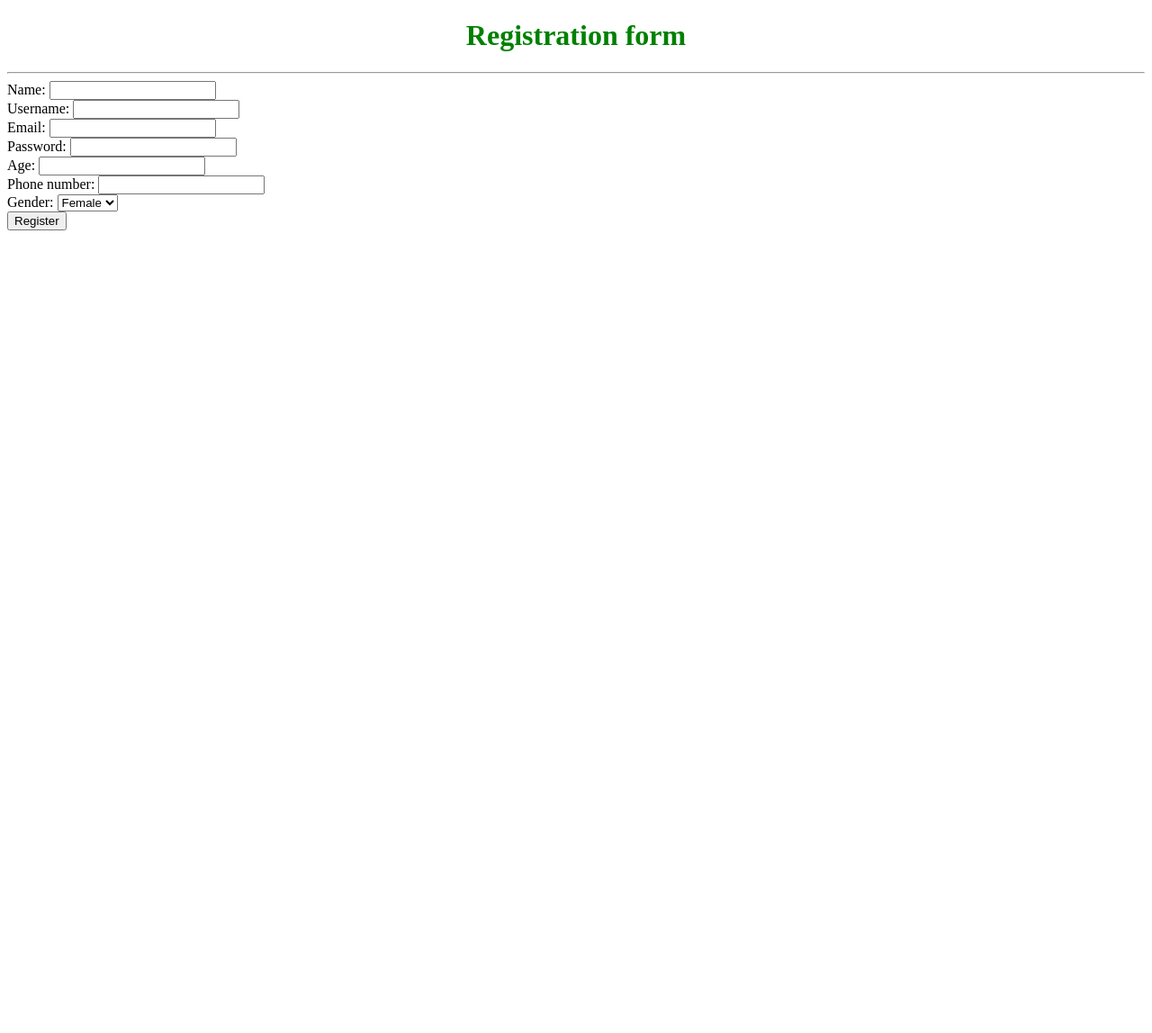
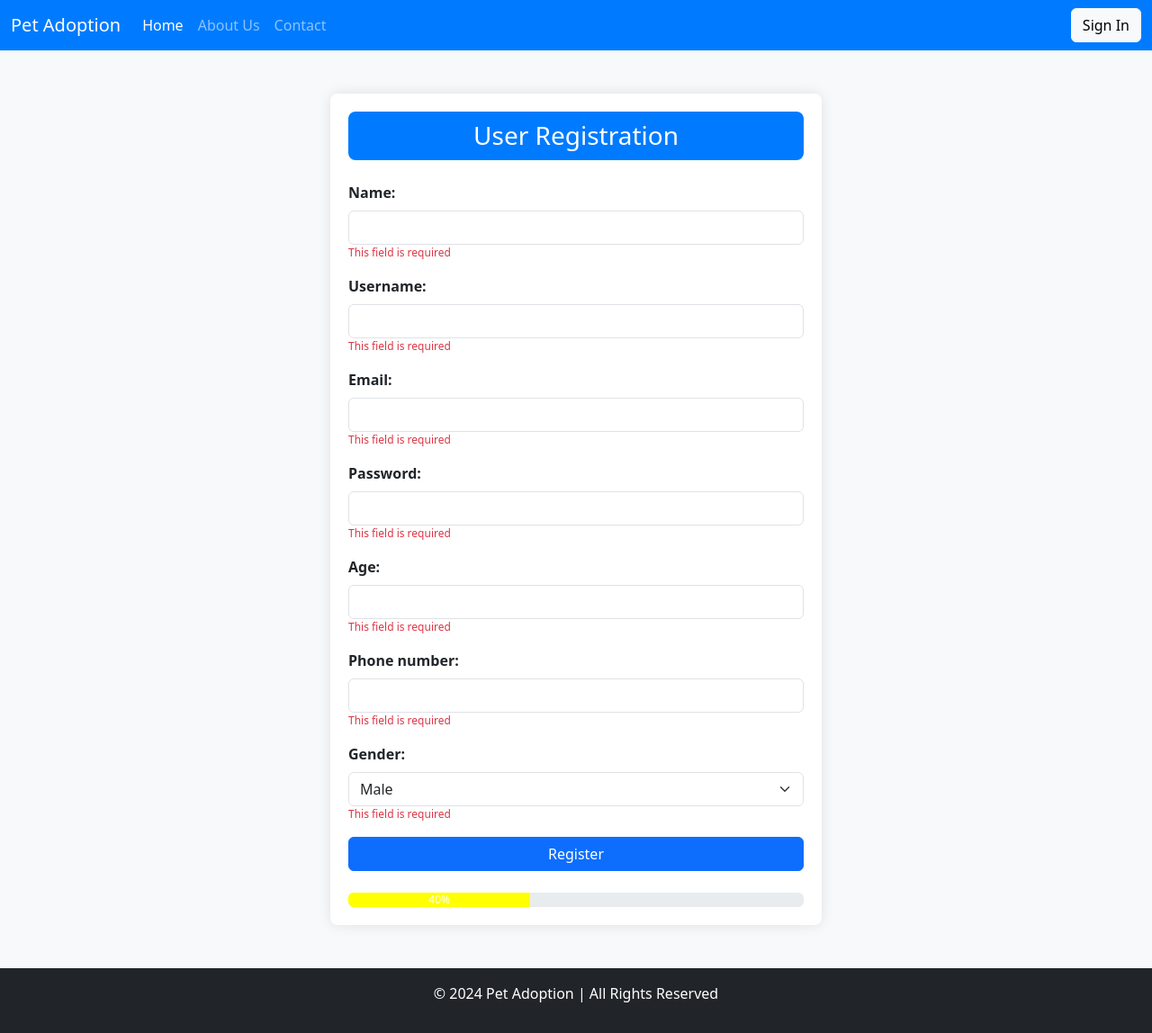
Before and after one commit to alicmerjem/Foundations-of-Web-Development, a plain HTML site: page registration.html in a window 1280 px wide. Shown: the whole page at 90% size. Before the commit the page ends 800 px from the top, so only its background shows below. Drawn offline with nearby package versions, Linux system fonts and the light colour scheme.

Commit message:
bootstrap p1

```diff
--- a/registration.html
+++ b/registration.html
@@ -3,41 +3,137 @@
 <head>
     <meta charset="UTF-8">
     <meta name="viewport" content="width=device-width, initial-scale=1.0">
+    <link href="https://cdn.jsdelivr.net/npm/bootstrap@5.3.0-alpha1/dist/css/bootstrap.min.css" rel="stylesheet">
     <link rel="stylesheet" type="text/css" href="stylesheets.css">
     <title>Registration</title>
+    <style>
+        body {
+            background-color: #f8f9fa;
+        }
+        .navbar {
+            background-color: #007bff;
+        }
+        .form-container {
+            background-color: white;
+            padding: 20px;
+            border-radius: 8px;
+            box-shadow: 0px 0px 15px rgba(0, 0, 0, 0.1);
+        }
+        .form-label {
+            font-weight: bold;
+        }
+        .text-danger {
+            font-size: 12px;
+        }
+        .progress-bar {
+            background-color: yellow;
+        }
+        .user-registration-heading {
+            background-color: #007bff; /* Blue background for the title */
+            color: white; /* White text */
+            padding: 10px;
+            border-radius: 8px;
+        }
+    </style>
 </head>
 <body>
-    <h1 style="color: green;"><center>Registration form</center></h1>
-    <hr>
 
-    <form method="post">
-        <label for="fname">Name: </label>
-        <input type="text" name="fname" id="fname"> <br>
+    <!-- Navbar -->
+    <nav class="navbar navbar-expand-lg navbar-dark">
+        <div class="container-fluid">
+            <a class="navbar-brand" href="#">Pet Adoption</a>
+            <button class="navbar-toggler" type="button" data-bs-toggle="collapse" data-bs-target="#navbarNav" aria-controls="navbarNav" aria-expanded="false" aria-label="Toggle navigation">
+                <span class="navbar-toggler-icon"></span>
+            </button>
+            <div class="collapse navbar-collapse" id="navbarNav">
+                <ul class="navbar-nav me-auto">
+                    <li class="nav-item">
+                        <a class="nav-link active" href="#">Home</a>
+                    </li>
+                    <li class="nav-item">
+                        <a class="nav-link" href="#">About Us</a>
+                    </li>
+                    <li class="nav-item">
+                        <a class="nav-link" href="#">Contact</a>
+                    </li>
+                </ul>
+                <button class="btn btn-light ms-auto" type="button">Sign In</button> <!-- Aligned to the right -->
+            </div>
+        </div>
+    </nav>
 
-        <label for="lname">Username: </label>
-        <input type="text" name="uname" id="uname"> <br>
+    <!-- Registration Form -->
+    <div class="container mt-5">
+        <div class="row justify-content-center">
+            <div class="col-md-6">
+                <div class="form-container">
+                    <h3 class="user-registration-heading text-center mb-4">User Registration</h3>
 
-        <label for="emailadd">Email: </label>
-        <input type="email" name="emailadd" id="emailadd"> <br>
+                    <form method="post" novalidate>
+                        <div class="mb-3">
+                            <label for="fname" class="form-label">Name:</label>
+                            <input type="text" name="fname" id="fname" class="form-control" required>
+                            <div class="text-danger" id="fnameError">This field is required</div>
+                        </div>
 
-        <label for="pass">Password: </label>
-        <input type="password" name="pass" id="pass"> <br>
+                        <div class="mb-3">
+                            <label for="uname" class="form-label">Username:</label>
+                            <input type="text" name="uname" id="uname" class="form-control" required>
+                            <div class="text-danger" id="unameError">This field is required</div>
+                        </div>
 
-        <label for="age">Age: </label>
-        <input type="text" name="age" id="age"> <br>
+                        <div class="mb-3">
+                            <label for="emailadd" class="form-label">Email:</label>
+                            <input type="email" name="emailadd" id="emailadd" class="form-control" required>
+                            <div class="text-danger" id="emailError">This field is required</div>
+                        </div>
 
-        <label for="phonenum">Phone number: </label>
-        <input type="tel" name="phonenum" id="phonenum"> <br>
-    </form>
+                        <div class="mb-3">
+                            <label for="pass" class="form-label">Password:</label>
+                            <input type="password" name="pass" id="pass" class="form-control" required>
+                            <div class="text-danger" id="passError">This field is required</div>
+                        </div>
 
-    <form method="post">
-        Gender: <select name="gender" id="gender">
-            <option value="Male" selected="selected">Male</option>
-            <option value="Female" selected="selected">Female</option>
-        </select> <br>
+                        <div class="mb-3">
+                            <label for="age" class="form-label">Age:</label>
+                            <input type="number" name="age" id="age" class="form-control" required>
+                            <div class="text-danger" id="ageError">This field is required</div>
+                        </div>
 
-        <button type="Registration">Register</button>
-    </form>
+                        <div class="mb-3">
+                            <label for="phonenum" class="form-label">Phone number:</label>
+                            <input type="tel" name="phonenum" id="phonenum" class="form-control" required>
+                            <div class="text-danger" id="phoneError">This field is required</div>
+                        </div>
 
+                        <div class="mb-3">
+                            <label for="gender" class="form-label">Gender:</label>
+                            <select name="gender" id="gender" class="form-select" required>
+                                <option value="Male" selected>Male</option>
+                                <option value="Female">Female</option>
+                            </select>
+                            <div class="text-danger" id="genderError">This field is required</div>
+                        </div>
+
+                        <button type="submit" class="btn btn-primary w-100">Register</button>
+                    </form>
+
+                    <!-- Progress Bar -->
+                    <div class="mt-4">
+                        <div class="progress">
+                            <div class="progress-bar" role="progressbar" style="width: 40%;" aria-valuenow="40" aria-valuemin="0" aria-valuemax="100">40%</div>
+                        </div>
+                    </div>
+                </div>
+            </div>
+        </div>
+    </div>
+
+    <!-- Footer -->
+    <footer class="bg-dark text-white text-center py-3 mt-5">
+        <p>&copy; 2024 Pet Adoption | All Rights Reserved</p>
+    </footer>
+
+    <script src="https://cdn.jsdelivr.net/npm/bootstrap@5.3.0-alpha1/dist/js/bootstrap.bundle.min.js"></script>
 </body>
 </html>
```
Also changed, not shown: lab6bootstrap.html (added, +236 -0 lines).
